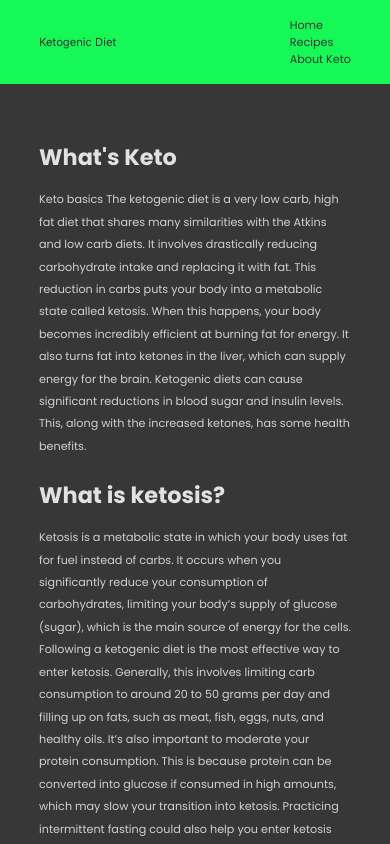
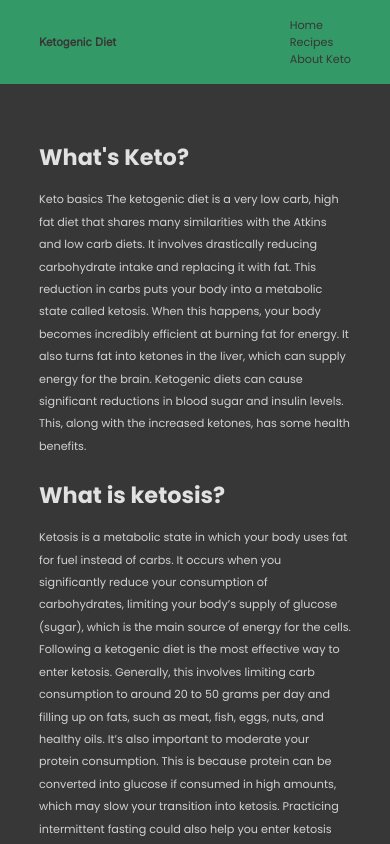
Before and after one commit to anasomar1/KetoRecipes, a React (Create React App) app: page /about in a window 390 px wide. Shown: the top 844 px of the page. Built offline with nearby package versions, Linux system fonts and the light colour scheme.

Commit message:
1.5.5 Responsiveness and color updates

```diff
--- a/src/GlobalStyles.js
+++ b/src/GlobalStyles.js
@@ -66,7 +66,7 @@ color:#d1d1d1;
   text-transform:capitalize;
 
   &:hover{
-    color:#575a89;
+    color:#f2f2f2;
   }
   }
   ul{
--- a/src/Pages/About.js
+++ b/src/Pages/About.js
@@ -8,7 +8,7 @@ const About = () => {
   return (
     <Container variants={pageAnimation} initial="hidden" animate="show">
       <StyledAbout>
-        <h2>What's Keto</h2>
+        <h2>What's Keto?</h2>
         <p>
           Keto basics The ketogenic diet is a very low carb, high fat diet that
           shares many similarities with the Atkins and low carb diets. It
@@ -88,7 +88,7 @@ const StyledAbout = styled.div`
 `;
 
 const ImageContainer = styled(Image)`
-  margin-bottom: 2rem;
+  margin-bottom: 4rem;
   @media (max-width: 720px) {
     display: none;
   }
--- a/src/Pages/Recipes.js
+++ b/src/Pages/Recipes.js
@@ -97,6 +97,10 @@ const SearchBar = styled.input`
   border-radius: 2rem;
   margin-right: 1rem;
 
+  @media (max-width: 600px) {
+    width: 70%;
+  }
+
   &:focus {
     outline: none;
   }
--- a/src/components/Navbar.js
+++ b/src/components/Navbar.js
@@ -25,7 +25,7 @@ const Navbar = () => {
   );
 };
 const NavContainer = styled.div`
-  background: #16f856;
+  background: #339966;
 `;
 
 const Nav = styled.nav`
@@ -53,5 +53,6 @@ const NavItem = styled.li`
 `;
 const NavLogo = styled.div`
   font-family: "Inter", sans-serif;
+  font-weight: bold;
 `;
 export default Navbar;
```
Also changed, not shown: 1 other file (tests, documents, lock files or other folders).
